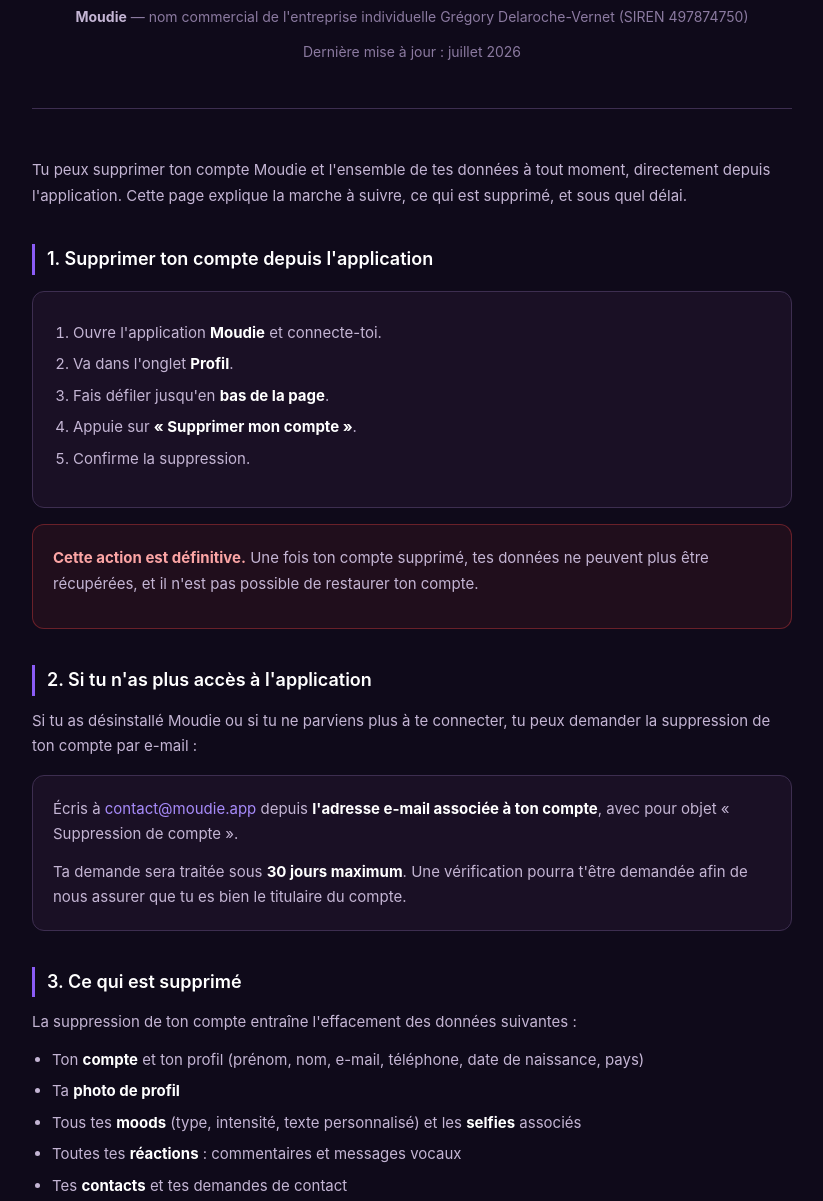
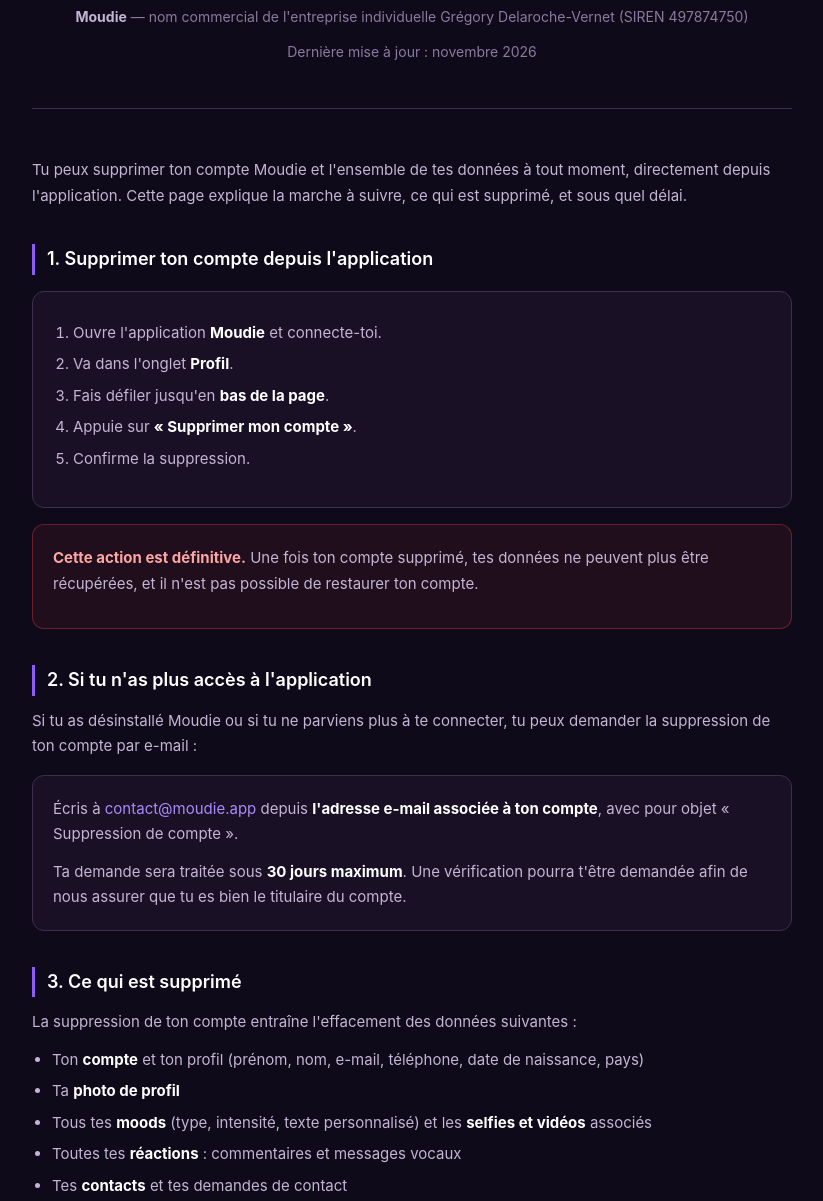
Before and after one commit to moody-app-fr/moody-app-fr.github.io, a plain HTML site: page suppression-compte.html in a window 1280 px wide. Shown: the part 91-1292 px from the top of the page, without its empty margins (228-1051 px from the left). Drawn offline with Linux system fonts and the light colour scheme.

Commit message:
Update suppression-compte.html

```diff
--- a/suppression-compte.html
+++ b/suppression-compte.html
@@ -77,7 +77,7 @@
     <header>
       <h1>Supprimer mon compte Moudie</h1>
       <p><strong style="color:#C4B5D4">Moudie</strong> — nom commercial de l'entreprise individuelle Grégory Delaroche-Vernet (SIREN 497874750)</p>
-      <p>Dernière mise à jour : juillet 2026</p>
+      <p>Dernière mise à jour : novembre 2026</p>
     </header>
 
     <p>Tu peux supprimer ton compte Moudie et l'ensemble de tes données à tout moment, directement depuis l'application. Cette page explique la marche à suivre, ce qui est supprimé, et sous quel délai.</p>
@@ -109,7 +109,7 @@
     <ul>
       <li>Ton <strong style="color:#fff">compte</strong> et ton profil (prénom, nom, e-mail, téléphone, date de naissance, pays)</li>
       <li>Ta <strong style="color:#fff">photo de profil</strong></li>
-      <li>Tous tes <strong style="color:#fff">moods</strong> (type, intensité, texte personnalisé) et les <strong style="color:#fff">selfies</strong> associés</li>
+      <li>Tous tes <strong style="color:#fff">moods</strong> (type, intensité, texte personnalisé) et les <strong style="color:#fff">selfies et vidéos</strong> associés</li>
       <li>Toutes tes <strong style="color:#fff">réactions</strong> : commentaires et messages vocaux</li>
       <li>Tes <strong style="color:#fff">contacts</strong> et tes demandes de contact</li>
       <li>Tes <strong style="color:#fff">groupes</strong></li>
```
